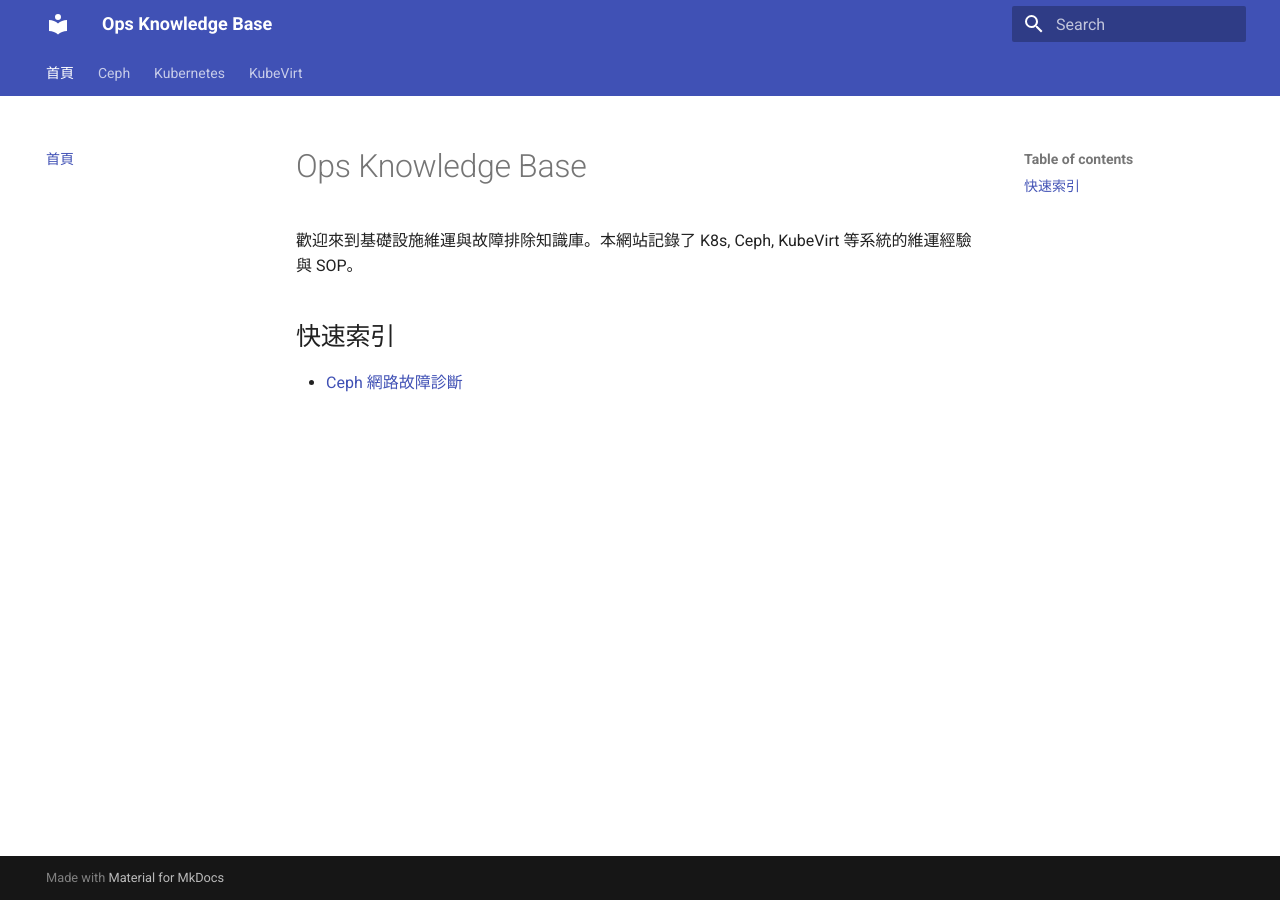
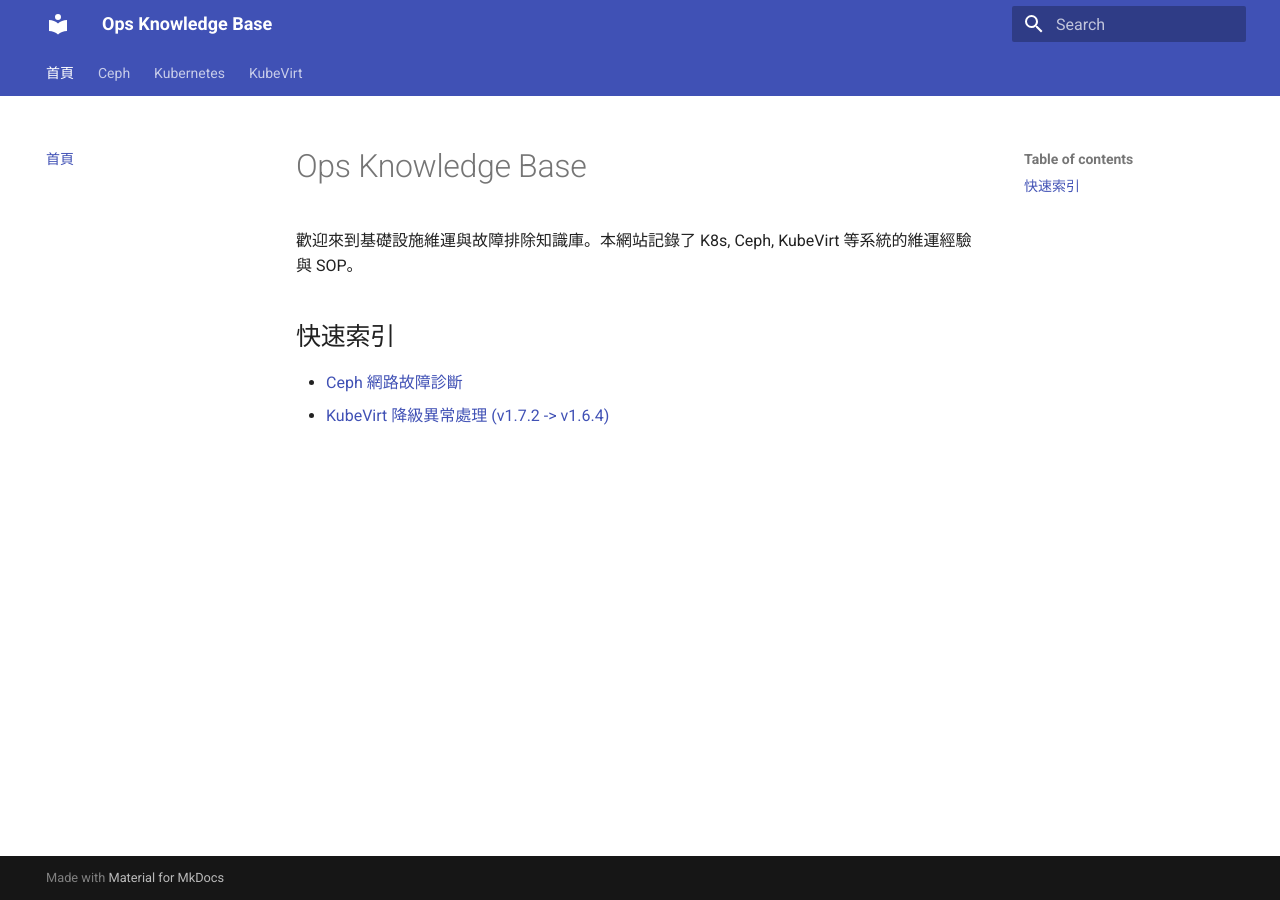
Before and after one commit to MansionLai/ops-knowledge-base, an MkDocs documentation site: the page built from docs/index.md, in a window 1280 px wide. Built offline with MkDocs 1.6.1 and Material for MkDocs 9.7.7, drawn with Linux system fonts in a browser that asks for light colours.

Commit message:
docs: update index with KubeVirt downgrade topic

```diff
--- a/docs/index.md
+++ b/docs/index.md
@@ -4,3 +4,4 @@
 
 ## 快速索引
 - [Ceph 網路故障診斷](./ceph/networking-bond-rx-error.md)
+- [KubeVirt 降級異常處理 (v1.7.2 -> v1.6.4)](./kubevirt/downgrade-v1.7.2-to-v1.6.4.md)
```
